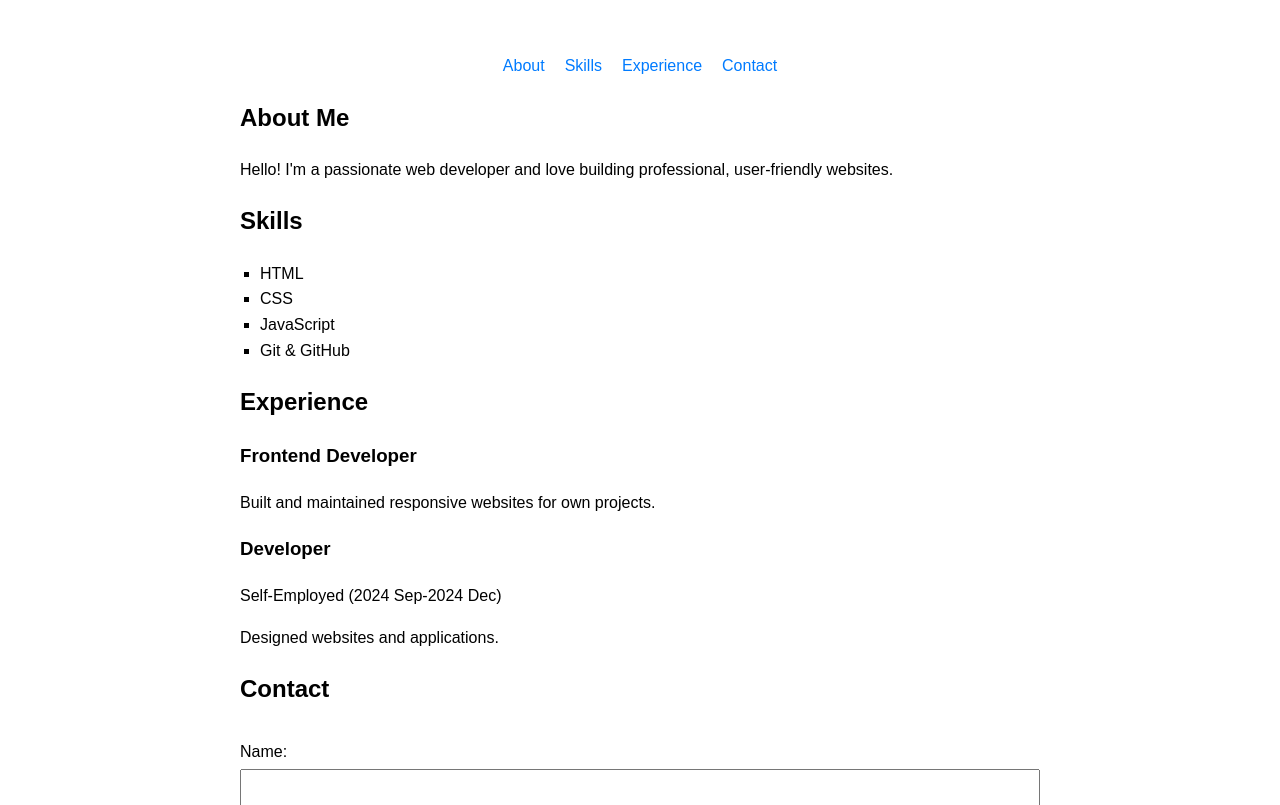
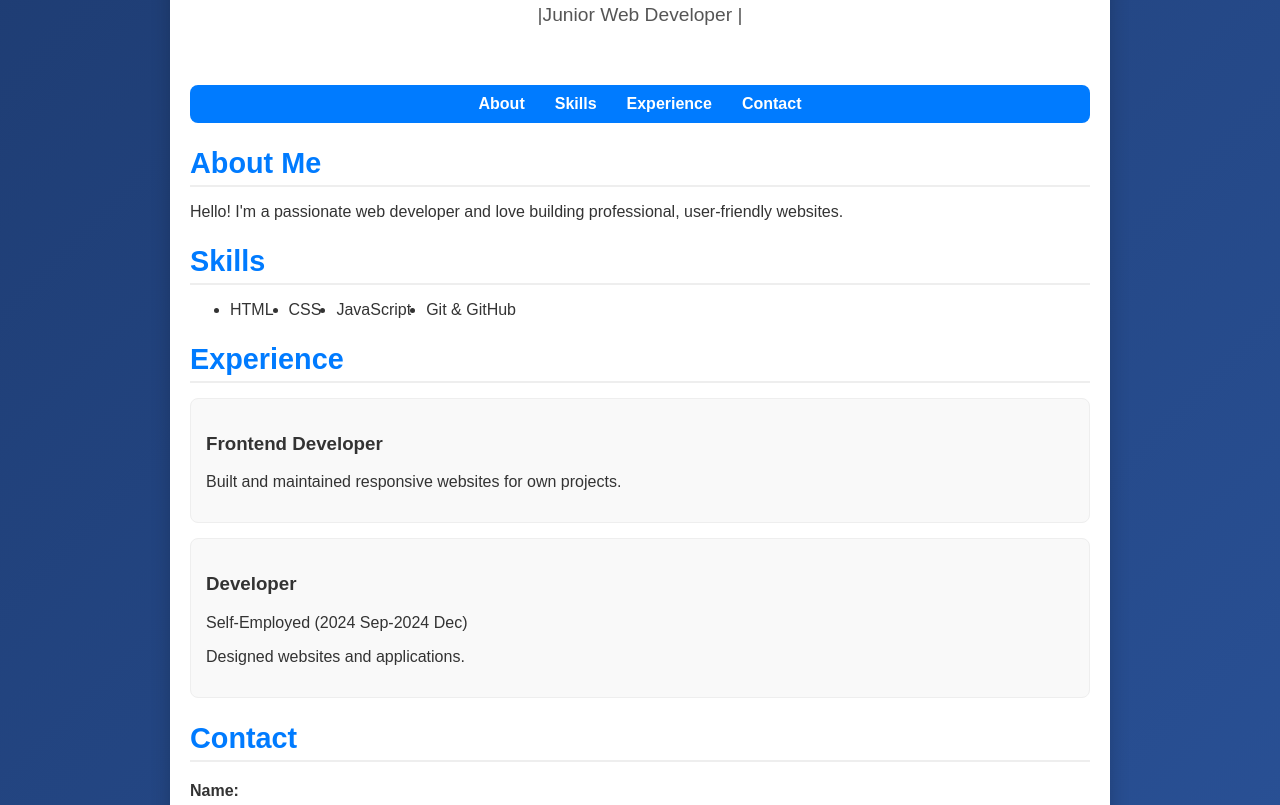
Before and after one commit to devbysaad/Resume, a plain HTML site: page index.html in a window 1280 px wide. Shown: the part 167-972 px from the top of the page. Drawn offline with Linux system fonts and the light colour scheme.

Commit message:
This is my resuma

```diff
--- a/styles.css
+++ b/styles.css
@@ -1,19 +1,33 @@
 body {
-  font-family: Arial, sans-serif;
   margin: 0;
   padding: 0;
-  line-height: 1.6;
+  font-family: 'Poppins', sans-serif;
+  color: #333;
+  background: linear-gradient(135deg, #1e3c72, #2a5298);
+  min-height: 100vh;
 }
 
 .container {
-  max-width: 800px;
-  margin: 0 auto;
+  max-width: 900px;
+  margin: 20px auto;
   padding: 20px;
+  background: #fff;
+  box-shadow: 0 8px 20px rgba(0, 0, 0, 0.2);
+  border-radius: 12px;
+  overflow: hidden;
 }
 
+/* Header */
 header {
   text-align: center;
-  padding: 20px 0;
+  padding: 40px 0;
+  animation: fadeInDown 1s;
+}
+
+header h1 {
+  font-size: 2.5em;
+  color: #007BFF;
+  margin-bottom: 10px;
 }
 
 .subtitle {
@@ -21,35 +35,74 @@ header {
   color: #555;
 }
 
+/* Navigation */
 nav ul {
   display: flex;
   justify-content: center;
   list-style: none;
-  padding: 0;
+  padding: 10px 0;
+  margin: 0;
+  background: #007BFF;
+  border-radius: 8px;
 }
 
 nav ul li {
-  margin: 0 10px;
+  margin: 0 15px;
 }
 
 nav ul li a {
   text-decoration: none;
-  color: #007BFF;
+  color: white;
+  font-weight: bold;
+  transition: color 0.3s ease;
 }
 
+nav ul li a:hover {
+  color: #ffdd40;
+}
+
+/* Sections */
 main section {
   margin: 20px 0;
+  animation: fadeInUp 1.2s;
+}
+
+main h2 {
+  font-size: 1.8em;
+  color: #007BFF;
+  margin-bottom: 10px;
+  border-bottom: 2px solid #eee;
+  padding-bottom: 5px;
 }
 
 .skills-list {
-  list-style: square;
-  padding-left: 20px;
+  display: flex;
+  gap: 15px;
+  flex-wrap: wrap;
+}
+
+.skill-card {
+  padding: 15px 20px;
+  background: linear-gradient(145deg, #f1f1f1, #e0e0e0);
+  border-radius: 8px;
+  box-shadow: 4px 4px 8px rgba(0, 0, 0, 0.1), -4px -4px 8px #fff;
+  transition: transform 0.3s, box-shadow 0.3s;
+}
+
+.skill-card:hover {
+  transform: translateY(-5px);
+  box-shadow: 4px 4px 16px rgba(0, 0, 0, 0.2), -4px -4px 16px #fff;
 }
 
 .experience-item {
   margin: 15px 0;
+  padding: 15px;
+  background-color: #f9f9f9;
+  border-radius: 8px;
+  border: 1px solid #eee;
 }
 
+/* Contact Form */
 form {
   display: flex;
   flex-direction: column;
@@ -57,31 +110,46 @@ form {
 
 form label {
   margin-top: 10px;
+  font-weight: bold;
 }
 
 form input, form textarea, form button {
   padding: 10px;
   margin-top: 5px;
+  border: 1px solid #ddd;
+  border-radius: 8px;
+  transition: all 0.3s;
+}
+
+form input:focus, form textarea:focus {
+  border-color: #007BFF;
+  box-shadow: 0 0 5px rgba(0, 123, 255, 0.5);
 }
 
 button {
   background-color: #007BFF;
   color: white;
   border: none;
+  font-weight: bold;
   cursor: pointer;
+  margin-top: 15px;
+  transition: background-color 0.3s ease;
 }
 
 button:hover {
   background-color: #0056b3;
 }
 
+/* Confirmation Message */
+#confirmation {
+  margin-top: 15px;
+  color: green;
+  font-weight: bold;
+  animation: fadeIn 1s;
+}
+
 .hidden {
   display: none;
-}
-
-#confirmation {
-  margin-top: 10px;
-  color: green;
 }
 
 /* Animations */
```
